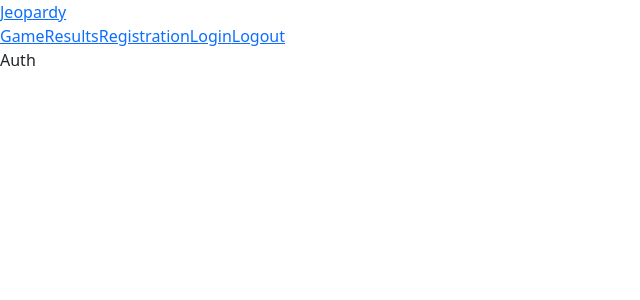
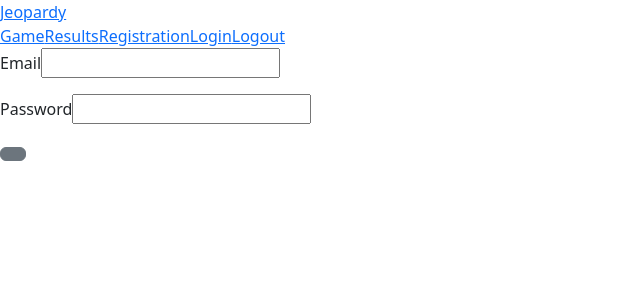
Before and after one commit to sharkeeyy/jeopardy, a React (Create React App) app in the folder frontend/: page /login in a window 1280 px wide. Shown: the top 300 px of the page, without its empty margins (0-640 px from the left). Built offline with nearby package versions, Linux system fonts and the light colour scheme.

Commit message:
rendForm

```diff
--- a/frontend/package.json
+++ b/frontend/package.json
@@ -20,7 +20,7 @@
     "web-vitals": "^2.1.4"
   },
   "scripts": {
-    "start": "ESLINT_NO_DEV_ERRORS=true react-scripts start",
+    "start": "PORT=4000 ESLINT_NO_DEV_ERRORS=true react-scripts start",
     "build": "react-scripts build",
     "test": "react-scripts test",
     "eject": "react-scripts eject"
--- a/frontend/src/components/Auth/Auth.tsx
+++ b/frontend/src/components/Auth/Auth.tsx
@@ -1,8 +1,20 @@
 import React from 'react';
 
-function Auth():JSX.Element {
+function Auth(): JSX.Element {
   return (
-    <div>Auth</div>
+    <div className="form__container">
+      <form>
+        <div className="mb-3">
+          <label>Email</label>
+          <input name="email" type="email"></input>
+        </div>
+        <div className="mb-3">
+          <label>Password</label>
+          <input name="password" type="password"></input>
+        </div>
+        <button className="btn btn-secondary" type="submit"></button>
+      </form>
+    </div>
   );
 }
 
```
Also changed, not shown: 1 other file (tests, documents, lock files or other folders).
